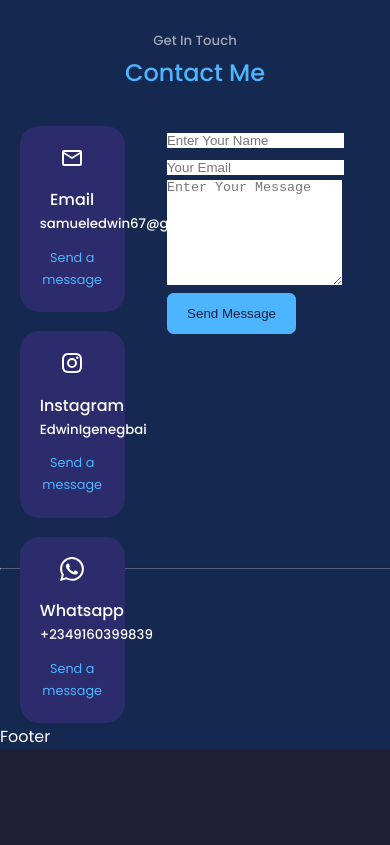
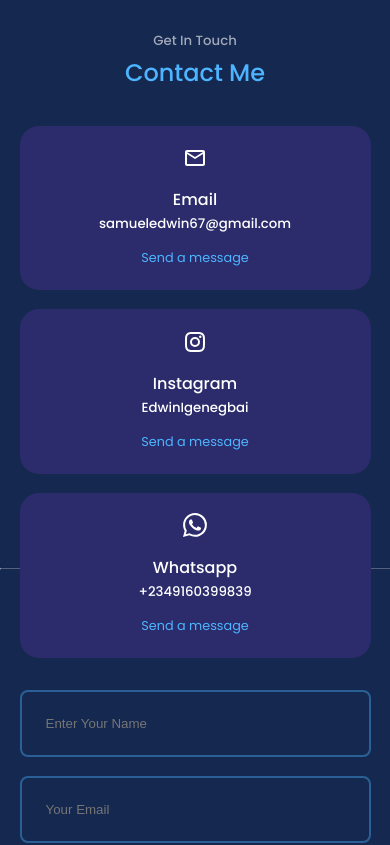
Before and after one commit to Eddysam2000/My-Portfolio, a React (Create React App) app: page / in a window 390 px wide. Shown: the part 8080-8925 px from the top of the page. Before the commit the page ends 8830 px from the top, so only its background shows below. Built offline with nearby package versions, Linux system fonts and the light colour scheme.

Commit message:
contact updated

```diff
--- a/src/components/contact/contact.css
+++ b/src/components/contact/contact.css
@@ -35,3 +35,36 @@
     margin-top: 0.7rem;
     font-size: 0.8rem;
 }
+
+/* =============== FORM ============ */
+form {
+    gap: 1.2rem;
+    display: flex;
+    flex-direction: column;
+}
+
+input, textarea {
+    padding: 1.5rem;
+    width: 100%;
+    border-radius: 0.5rem;
+    border: 2px solid var(--color-primary-variant);
+    background: transparent;
+    color: var(--color-white);
+    resize: none;
+}
+
+/* media queries for tablets */
+@media screen and (max-width:1024px) {
+    .container.contact_container {
+        grid-template-columns: 1fr;
+        gap: 2rem;
+    }
+}
+
+
+/* media queries for small devices */
+@media screen and (max-width:600px) {
+    .container.contact_container {
+        width: var(--container-width-sm);
+    }
+}
```
